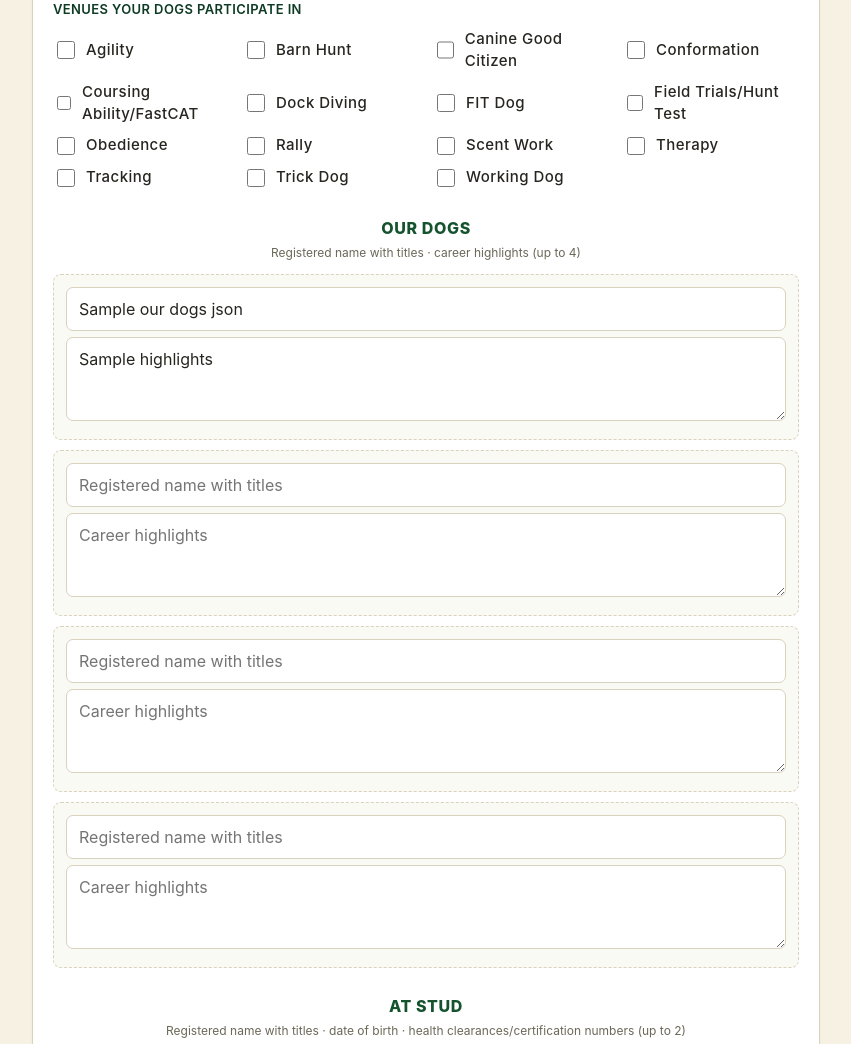
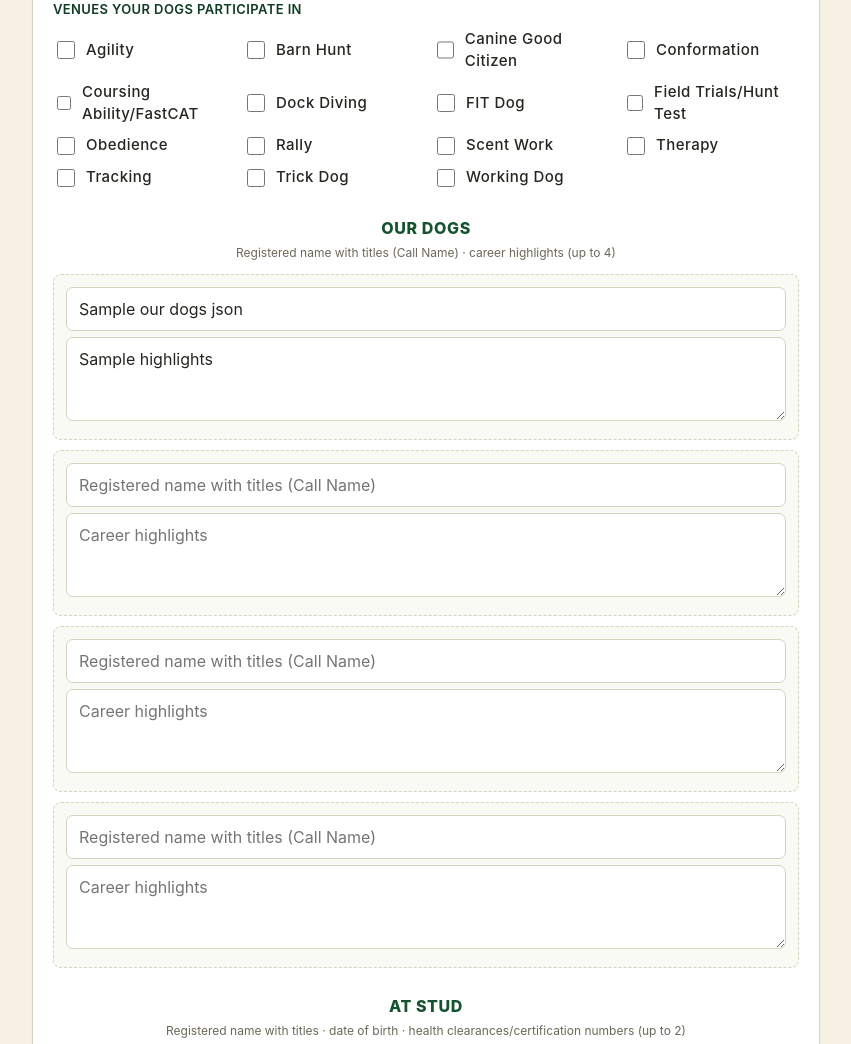
Before and after one commit to abc3-Mac/essfta-breeder-showcase, a FastAPI app: template app/templates/kennel_form.html in a window 1280 px wide. Shown: the part 1184-2228 px from the top of the page, without its empty margins (214-1065 px from the left). Run offline with FastAPI, Linux system fonts and the light colour scheme; the template is opened without the code that fills it: most values are stand-ins (such as "Sample title", 1, 10 or a date in 2020).

Commit message:
Our Dogs: show breeders the "Registered name with titles (Call Name)" format
Both the section hint and the name field's placeholder now spell out the
format, so the call name is entered in parentheses after the titles rather
than left off. The booklet caption and the At Stud fields are unchanged.

Co-Authored-By: Claude Opus 5 <noreply@anthropic.com>

```diff
--- a/app/templates/kennel_form.html
+++ b/app/templates/kennel_form.html
@@ -80,11 +80,11 @@
     </div>
 
     <div class="section-title">Our Dogs</div>
-    <div class="section-sub">Registered name with titles · career highlights (up to {{ MAX_OUR_DOGS }})</div>
+    <div class="section-sub">Registered name with titles (Call Name) · career highlights (up to {{ MAX_OUR_DOGS }})</div>
     {% for i in range(MAX_OUR_DOGS) %}
       {% set od = k.our_dogs_json[i] if k.our_dogs_json|length > i else {} %}
       <div class="repeat-row">
-        <input type="text" name="ourdog_name_{{ i }}" placeholder="Registered name with titles"
+        <input type="text" name="ourdog_name_{{ i }}" placeholder="Registered name with titles (Call Name)"
                value="{{ od.get('name','') }}" style="margin-bottom:6px">
         <textarea name="ourdog_hl_{{ i }}" placeholder="Career highlights">{{ od.get('highlights','') }}</textarea>
       </div>
```
